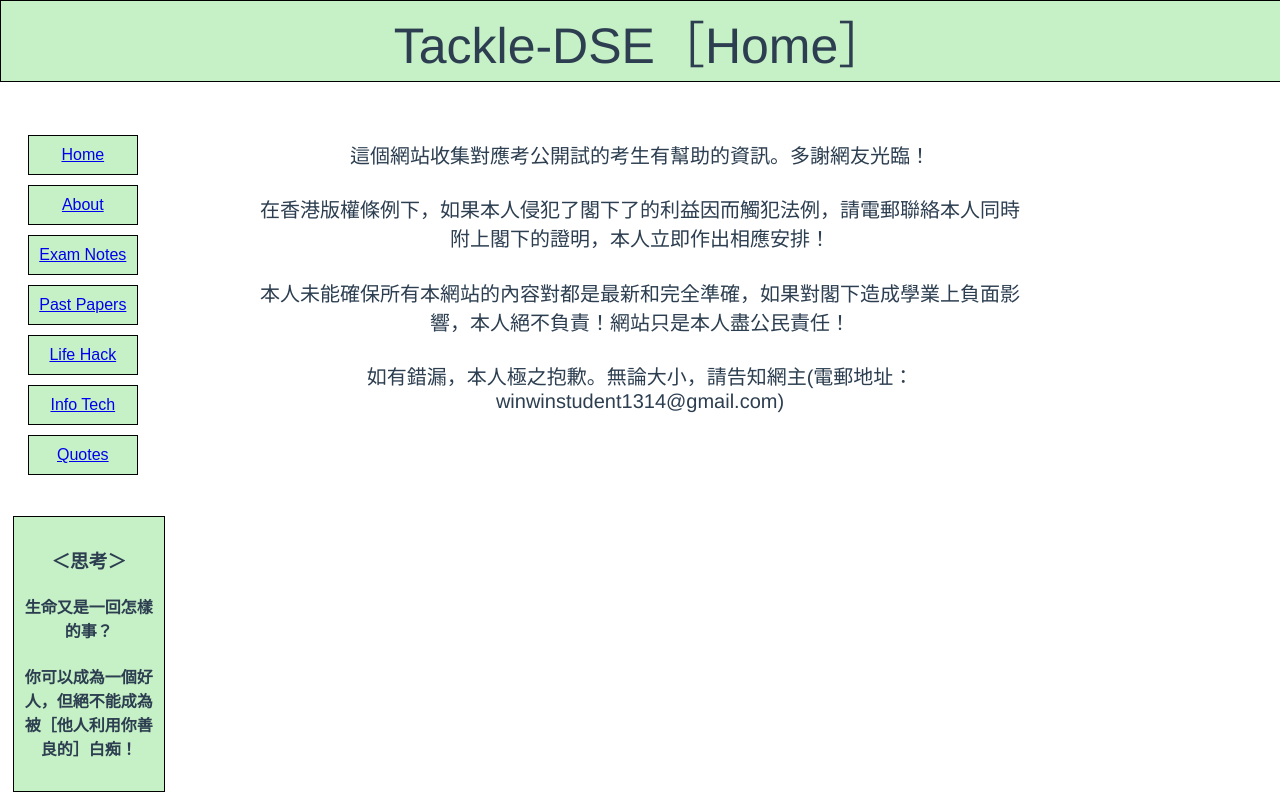
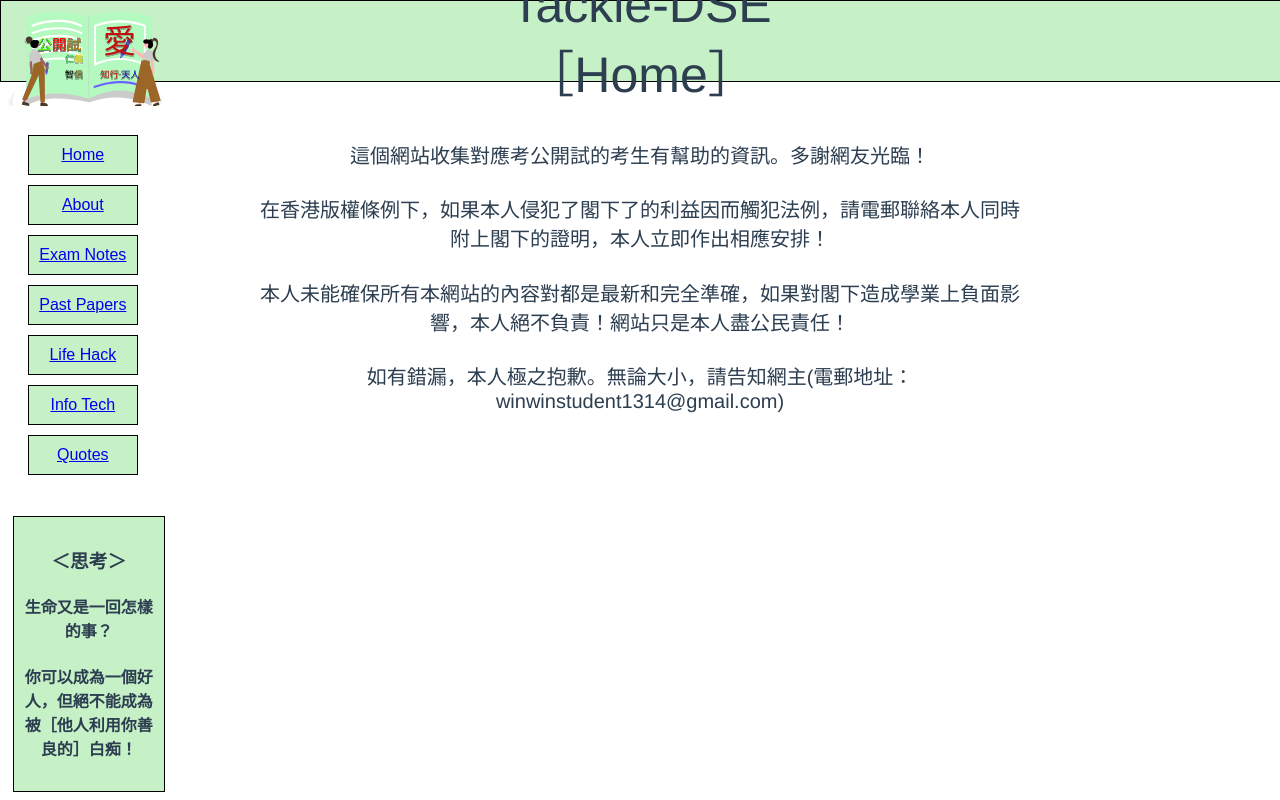
Before and after one commit to learnfromfail/tackle-the-exam, a Vue app: page / in a window 1280 px wide. Built offline with nearby package versions, Linux system fonts and the light colour scheme.

Commit message:
7/6/2021 commit

```diff
--- a/src/components/Header.vue
+++ b/src/components/Header.vue
@@ -27,7 +27,11 @@
     </div>
   </header>
   <div id="topBanner">
-    Tackle-DSE［{{ subHeader }}］
+    <div class="BannerSon BannerSonLeft" style="justify-content:flex-start">
+      <img style="width:40%;padding-top:8%" src="@/assets/WebLogo2.svg" alt="logo">
+    </div>
+    <div class="BannerSon" >Tackle-DSE［{{ subHeader }}］</div><!-- style="background-color:yellow" -->
+    <div class="BannerSon BannerSonRight" ></div><!-- style="background-color:yellow" -->
   </div>
 </template>
 
@@ -95,6 +99,16 @@ export default {
   align-items: center;
   justify-content: center;
 }
+.BannerSon{
+
+}
+
+.BannerSon{
+  display: flex;
+  justify-content: center;
+  width: 100%;
+}
+
 #menu {
   top: 15%;
   left: 1%;
```
Also changed, not shown: src/assets/WebLogo.svg (added), src/assets/WebLogo2.svg (added).
